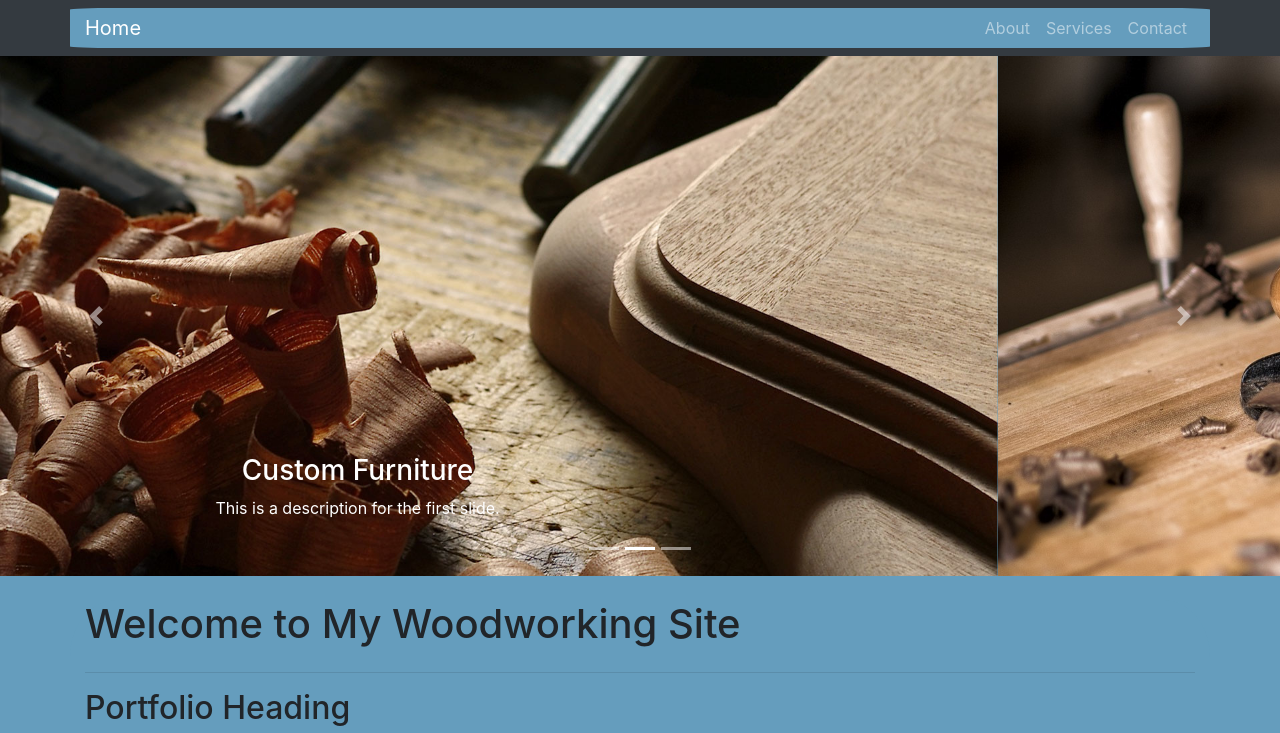
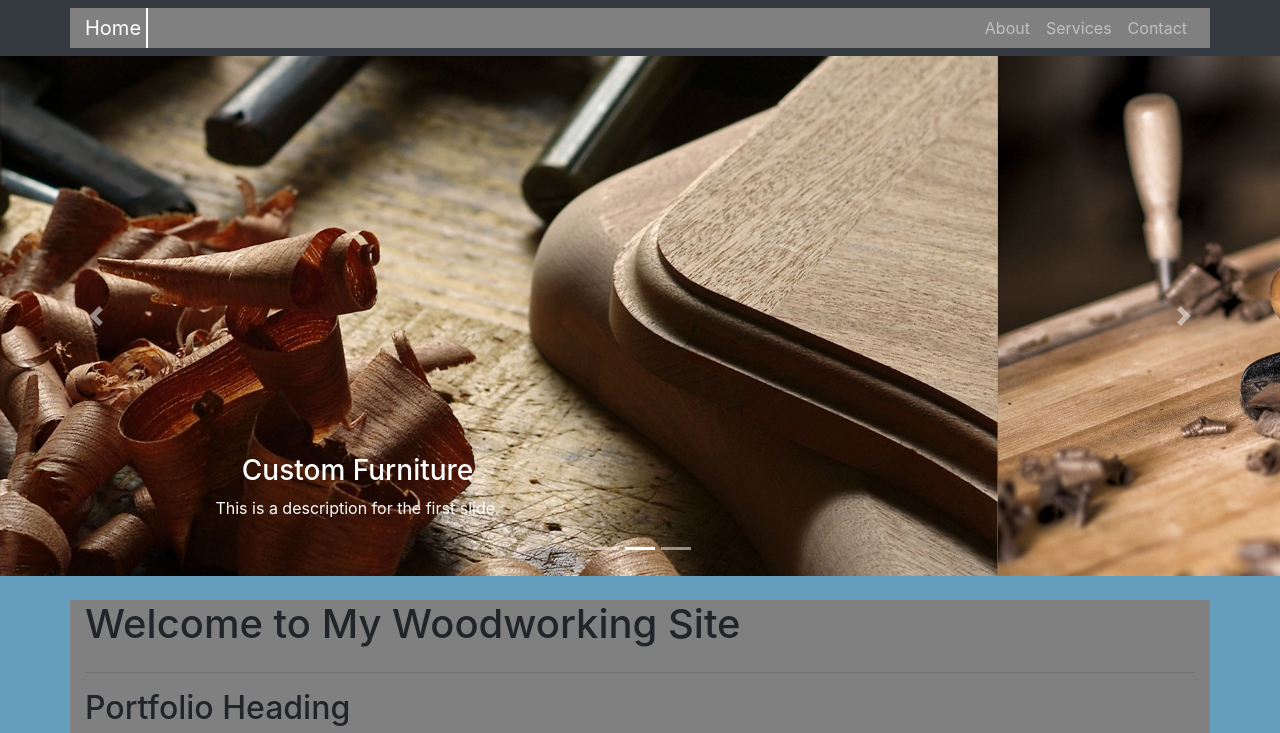
Before and after one commit to samwow13/websiteForSister.github.io, a plain HTML site: page index.html in a window 1280 px wide. Shown: the top 733 px of the page. Drawn offline with Linux system fonts and the light colour scheme.

Commit message:
changed colors

```diff
--- a/css/modern-business.css
+++ b/css/modern-business.css
@@ -23,8 +23,8 @@ body {
 }
 
 .container {
-	background-color:#659DBD;
-	border-radius: 4%;
+	background-color:grey;
+	border-radius: 4	%;
 }
 
 .carousel-item {
--- a/index.html
+++ b/index.html
@@ -24,7 +24,7 @@
     <!-- Navigation -->
     <nav class="navbar fixed-top navbar-expand-lg navbar-dark bg-dark fixed-top">
       <div class="container">
-        <a class="navbar-brand" href="index.html">Home</a>
+        <a class="navbar-brand" href="index.html" style="border-right:2px solid white;padding-right:5px; ">Home</a>
         <button class="navbar-toggler navbar-toggler-right" type="button" data-toggle="collapse" data-target="#navbarResponsive" aria-controls="navbarResponsive" aria-expanded="false" aria-label="Toggle navigation">
           <span class="navbar-toggler-icon"></span>
         </button>
```
Also changed, not shown: about.html (+2 -1 lines), contact.html (+1 -1 lines).
